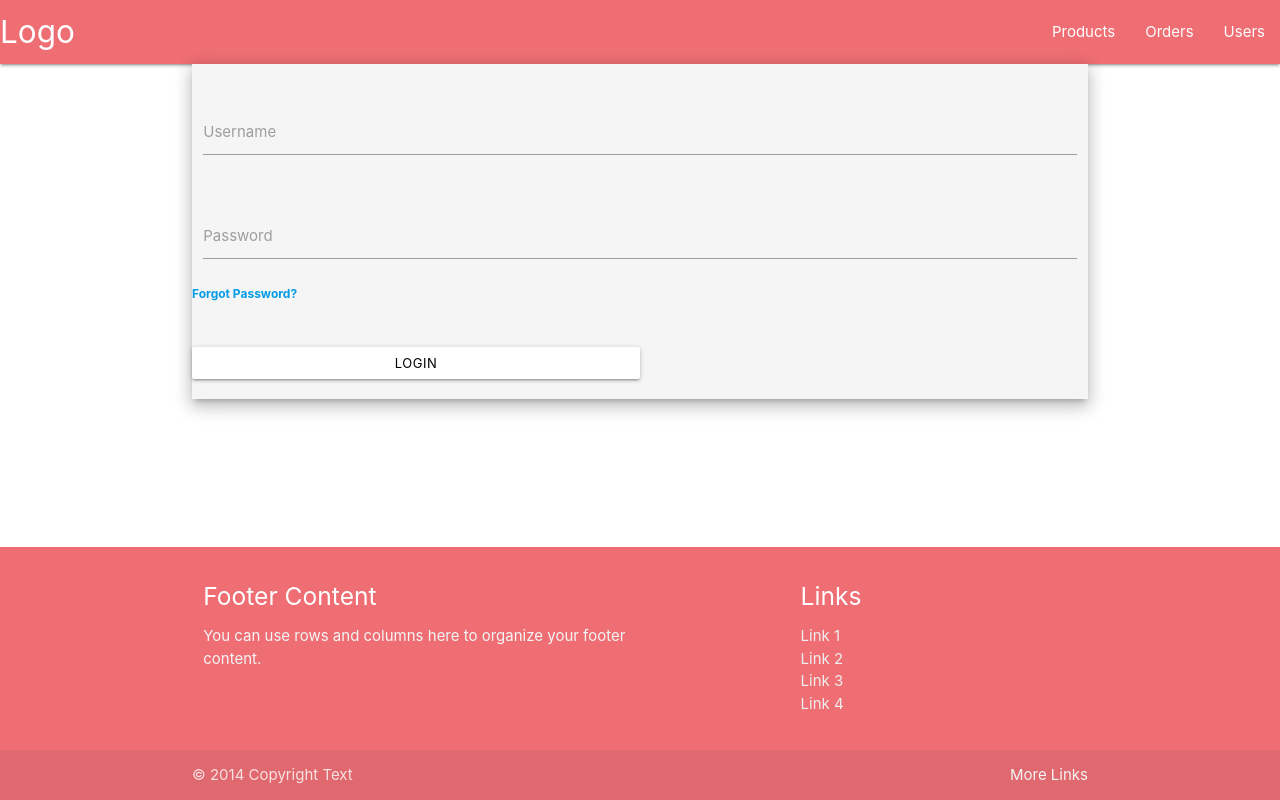
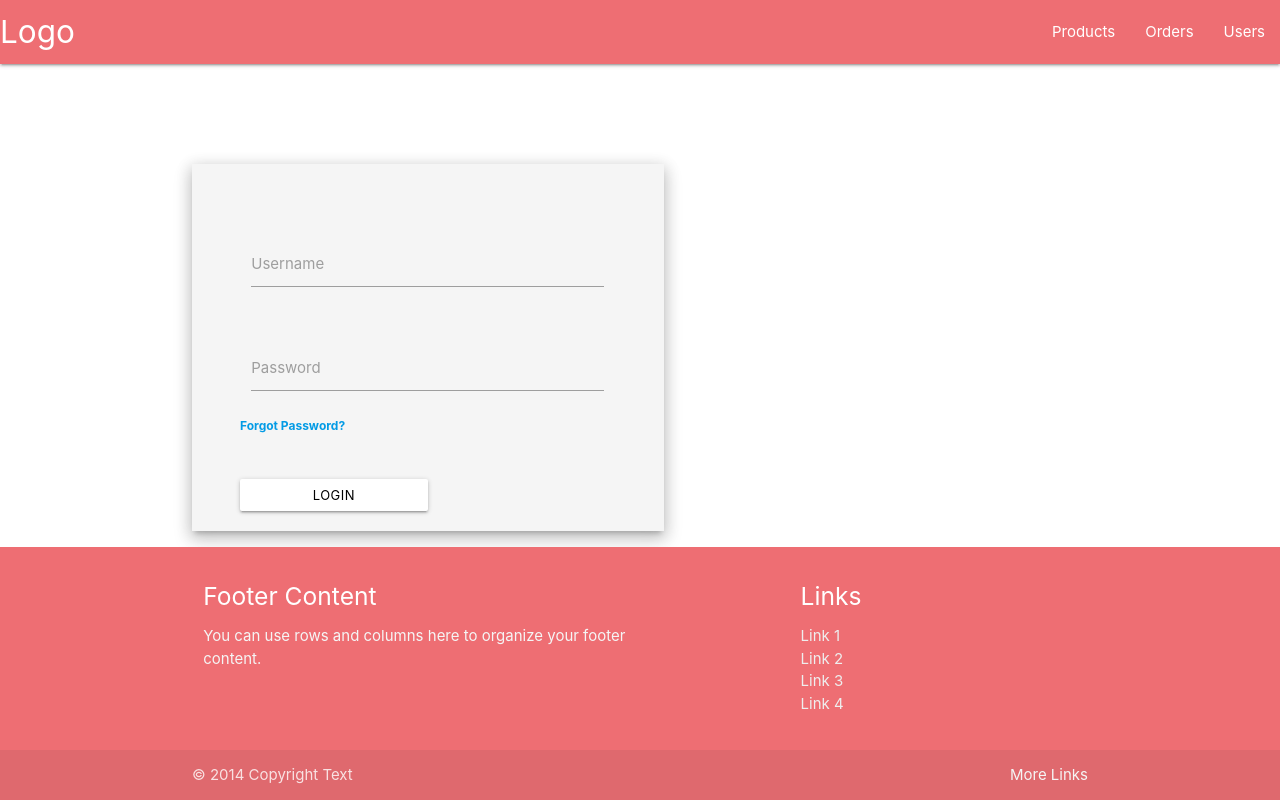
Before and after one commit to jaRue1/garden-app, a React (Create React App) app: page / in a window 1280 px wide. Built offline with nearby package versions, Linux system fonts and the light colour scheme.

Commit message:
added a login form

```diff
--- a/src/App.css
+++ b/src/App.css
@@ -6,3 +6,9 @@ footer {
   right: 0;
   left: 0;
 }
+
+.whole{
+  display: inline-block;
+  padding: 32px 48px 0px 48px;
+  border: 1px; margin-top: 100px;
+}
--- a/src/scenes/Login.js
+++ b/src/scenes/Login.js
@@ -3,7 +3,7 @@ import React from "react"
 function Login() {
   return (
     <div class="container">
-      <div class="z-depth-3 y-depth-3 x-depth-3 grey green-text lighten-4 row">
+      <div class="z-depth-3 y-depth-3 x-depth-3 grey green-text lighten-4 row whole">
 
         <div class="section">
           <i class="mdi-alert-error red-text"></i>
```
